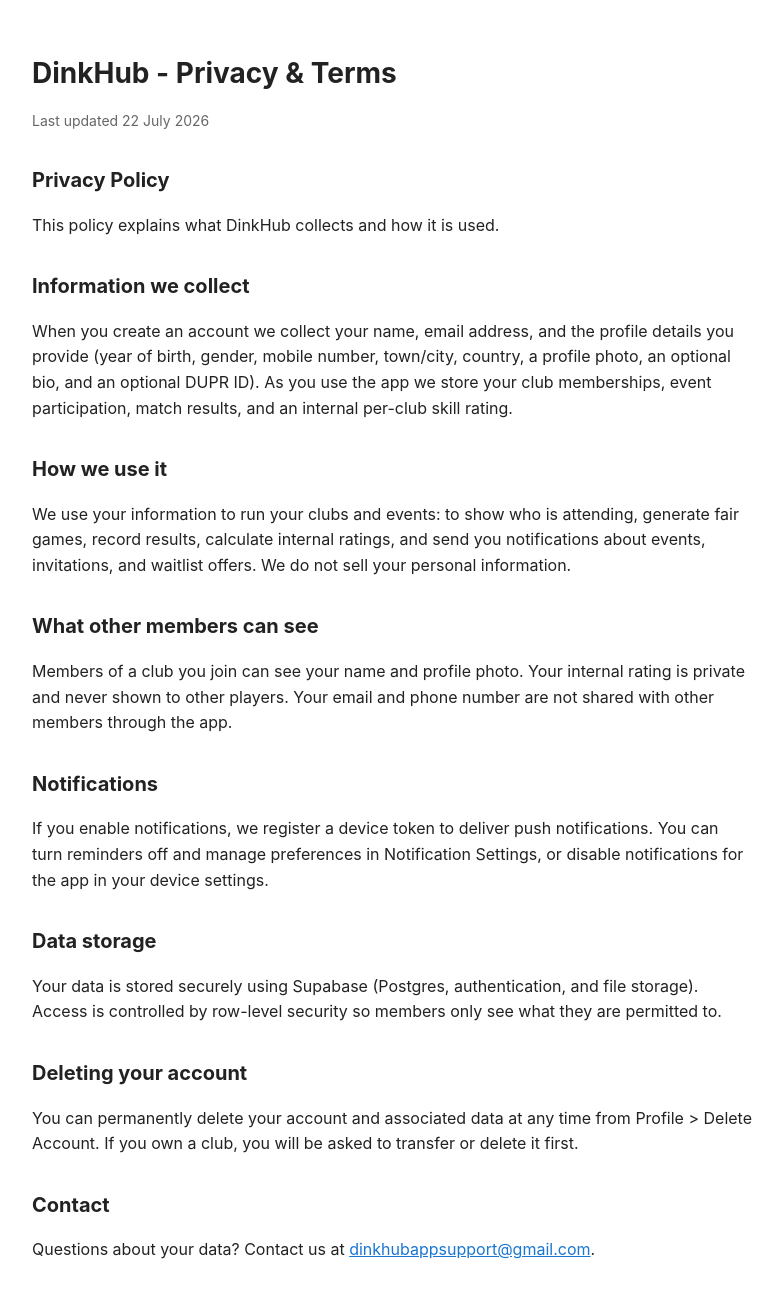
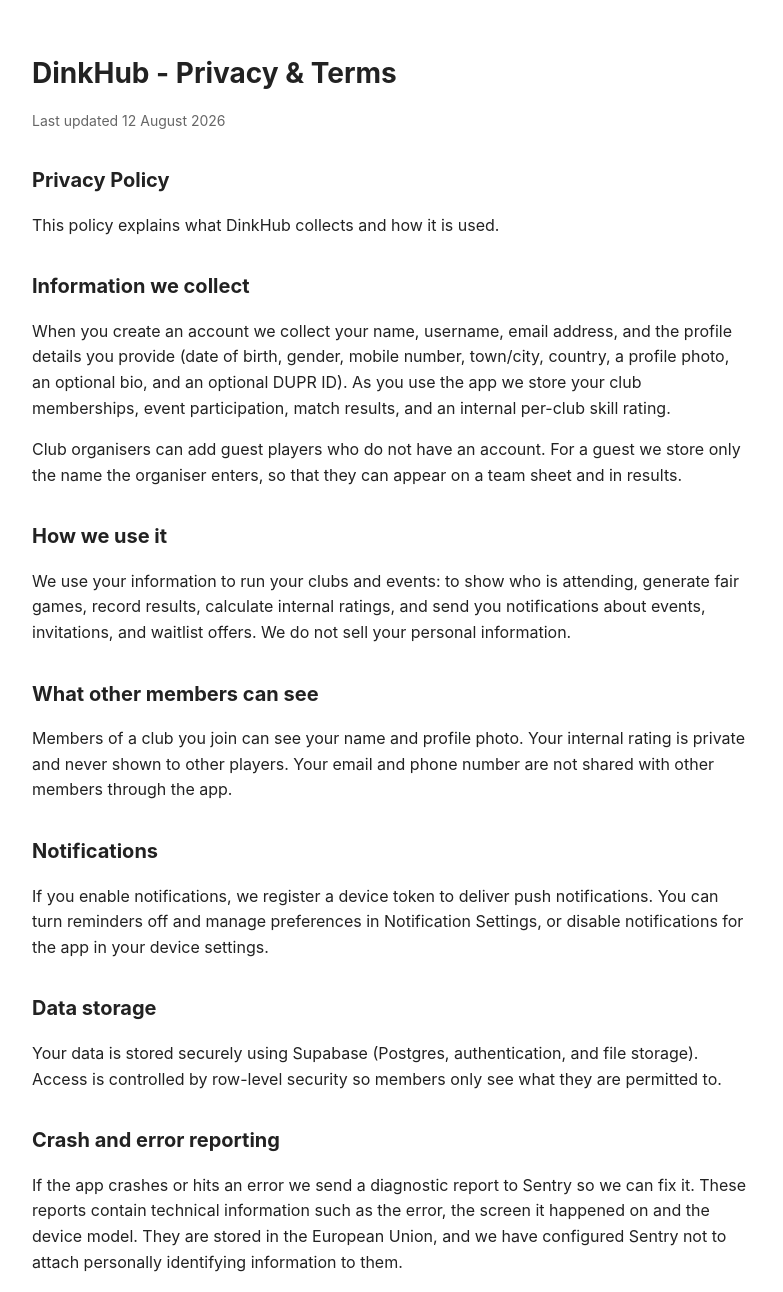
Before and after one commit to lloydagas88/dinkhub-legal, a plain HTML site: page index.html in a window 1280 px wide. Shown: the top 1292 px of the page, without its empty margins (248-1031 px from the left). Drawn offline with Linux system fonts and the light colour scheme.

Commit message:
Revise privacy policy and add error reporting section
Updated the last updated date and modified the information collected during account creation. Added details about guest players and included a section on crash and error reporting.

```diff
--- a/index.html
+++ b/index.html
@@ -20,16 +20,19 @@
 </head>
 <body>
   <h1>DinkHub - Privacy & Terms</h1>
-  <p class="updated">Last updated 22 July 2026</p>
+  <p class="updated">Last updated 12 August 2026</p>
 
   <h2>Privacy Policy</h2>
   <p>This policy explains what DinkHub collects and how it is used.</p>
 
   <h2>Information we collect</h2>
-  <p>When you create an account we collect your name, email address, and the profile details you
-  provide (year of birth, gender, mobile number, town/city, country, a profile photo, an optional
-  bio, and an optional DUPR ID). As you use the app we store your club memberships, event
-  participation, match results, and an internal per-club skill rating.</p>
+  <p>When you create an account we collect your name, username, email address, and the profile
+  details you provide (date of birth, gender, mobile number, town/city, country, a profile photo,
+  an optional bio, and an optional DUPR ID). As you use the app we store your club memberships,
+  event participation, match results, and an internal per-club skill rating.</p>
+
+  <p>Club organisers can add guest players who do not have an account. For a guest we store only
+  the name the organiser enters, so that they can appear on a team sheet and in results.</p>
 
   <h2>How we use it</h2>
   <p>We use your information to run your clubs and events: to show who is attending, generate fair
@@ -50,6 +53,12 @@
   <p>Your data is stored securely using Supabase (Postgres, authentication, and file storage).
   Access is controlled by row-level security so members only see what they are permitted to.</p>
 
+  <h2>Crash and error reporting</h2>
+  <p>If the app crashes or hits an error we send a diagnostic report to Sentry so we can fix it.
+  These reports contain technical information such as the error, the screen it happened on and the
+  device model. They are stored in the European Union, and we have configured Sentry not to attach
+  personally identifying information to them.</p>
+
   <h2>Deleting your account</h2>
   <p>You can permanently delete your account and associated data at any time from Profile &gt; Delete
   Account. If you own a club, you will be asked to transfer or delete it first.</p>
```
